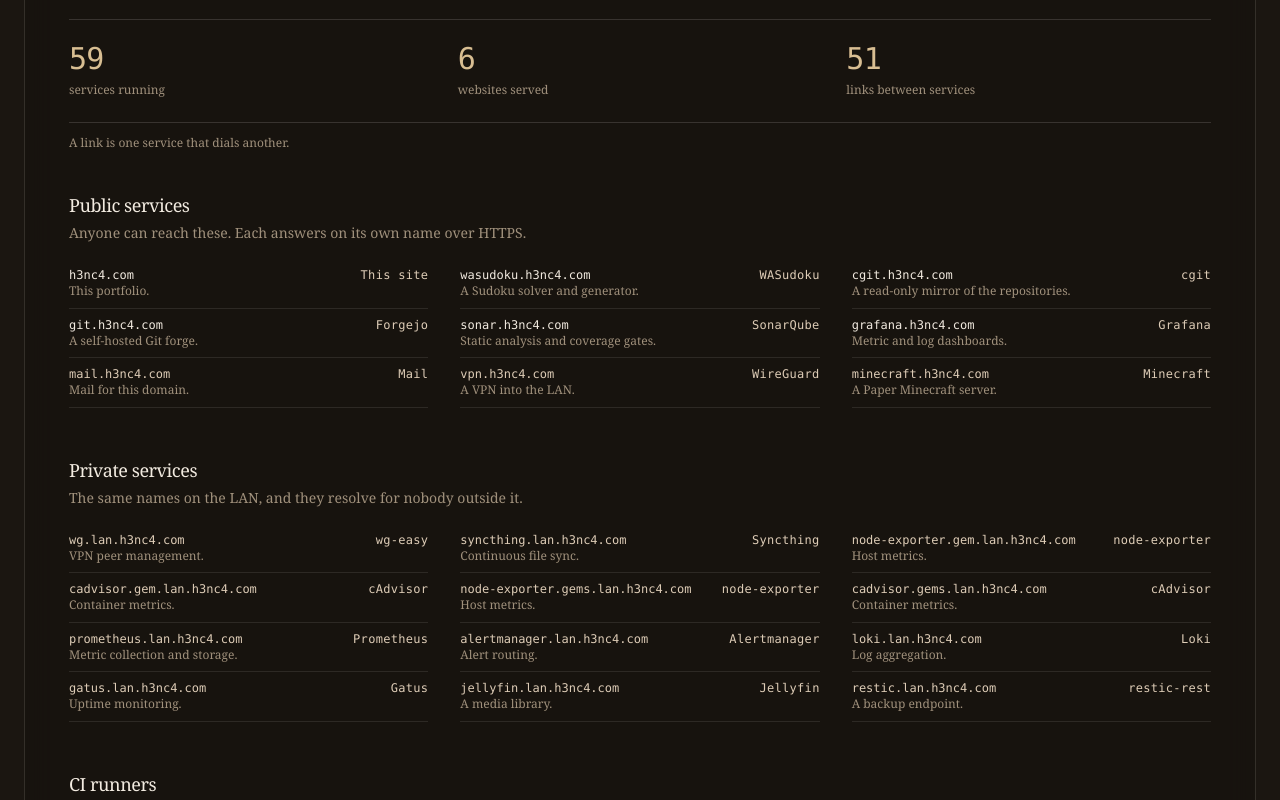
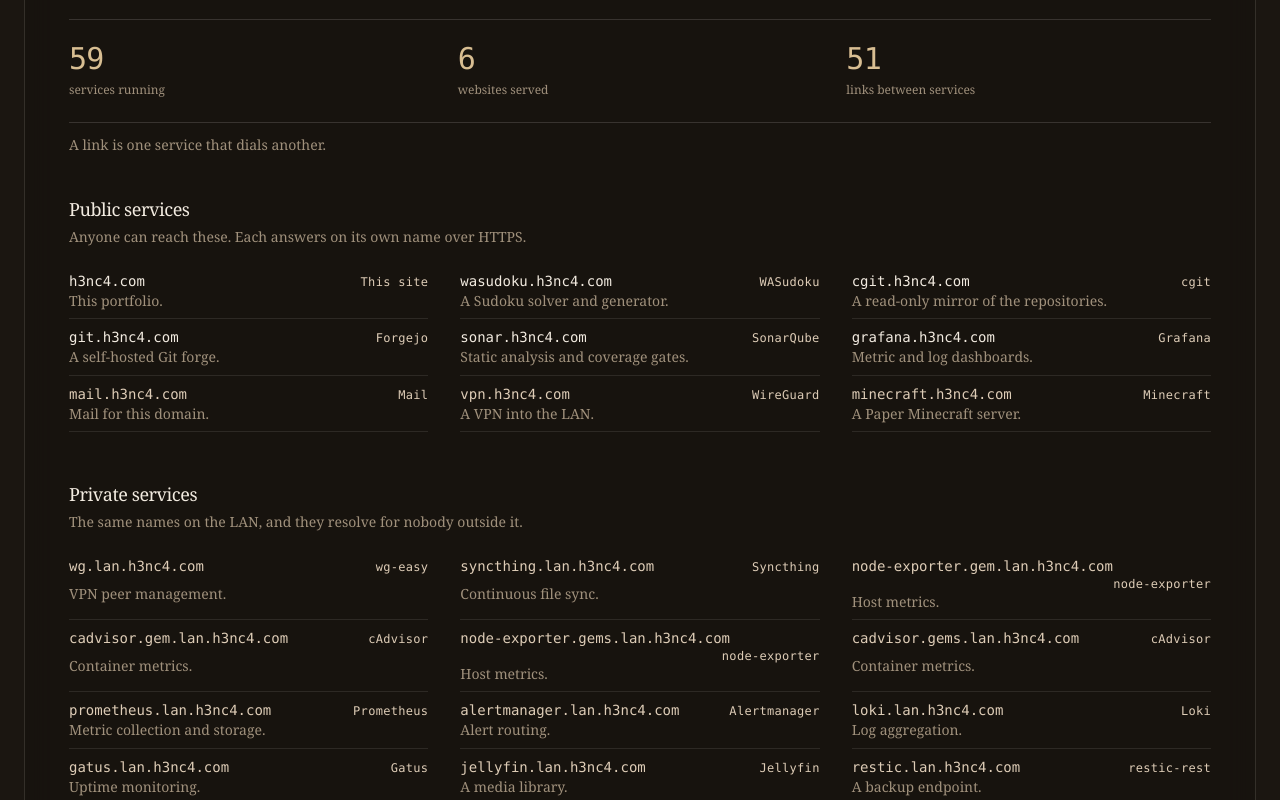
Before and after one commit to h3nc4/portfolio, a React (Vite) app: page / in a window 1280 px wide. Shown: the part 3820-4620 px from the top of the page. Built offline with nearby package versions, Linux system fonts and the light colour scheme.

Commit message:
lift hostnames and sentences off the label size

```diff
--- a/src/components/infra/HostList.tsx
+++ b/src/components/infra/HostList.tsx
@@ -29,7 +29,7 @@
       <span className="text-dawn-sand ml-auto font-mono text-xs tracking-wide">
         {site.serves}
       </span>
-      <span className="text-dawn-taupe w-full text-xs leading-snug font-light">
+      <span className="text-dawn-taupe w-full text-sm leading-snug font-light">
         {site.about}
       </span>
     </>
@@ -51,7 +51,7 @@
               rel="noopener noreferrer"
               className={`group hover:border-dawn-accent ${ROW} no-underline`}
             >
-              <span className="text-dawn-cream group-hover:text-dawn-accent-hi font-mono text-xs">
+              <span className="text-dawn-cream group-hover:text-dawn-accent-hi font-mono text-sm">
                 {site.host}
               </span>
               <Detail site={site} />
@@ -59,7 +59,7 @@
           </li>
         ) : (
           <li key={site.host} className={ROW}>
-            <span className="text-dawn-sand font-mono text-xs">{site.host}</span>
+            <span className="text-dawn-sand font-mono text-sm">{site.host}</span>
             <Detail site={site} />
           </li>
         ),
--- a/src/components/sections/Infrastructure.tsx
+++ b/src/components/sections/Infrastructure.tsx
@@ -58,7 +58,7 @@
           <Stat value={String(PUBLIC_WEB_COUNT)} label="websites served" />
           <Stat value={String(TOPOLOGY_EDGES.length)} label="links between services" />
         </div>
-        <p className="text-dawn-taupe mt-3 mb-10 max-w-prose text-xs font-light">
+        <p className="text-dawn-taupe mt-3 mb-10 max-w-prose text-sm font-light">
           A link is one service that dials another.
         </p>
       </AnimatedContent>
```
